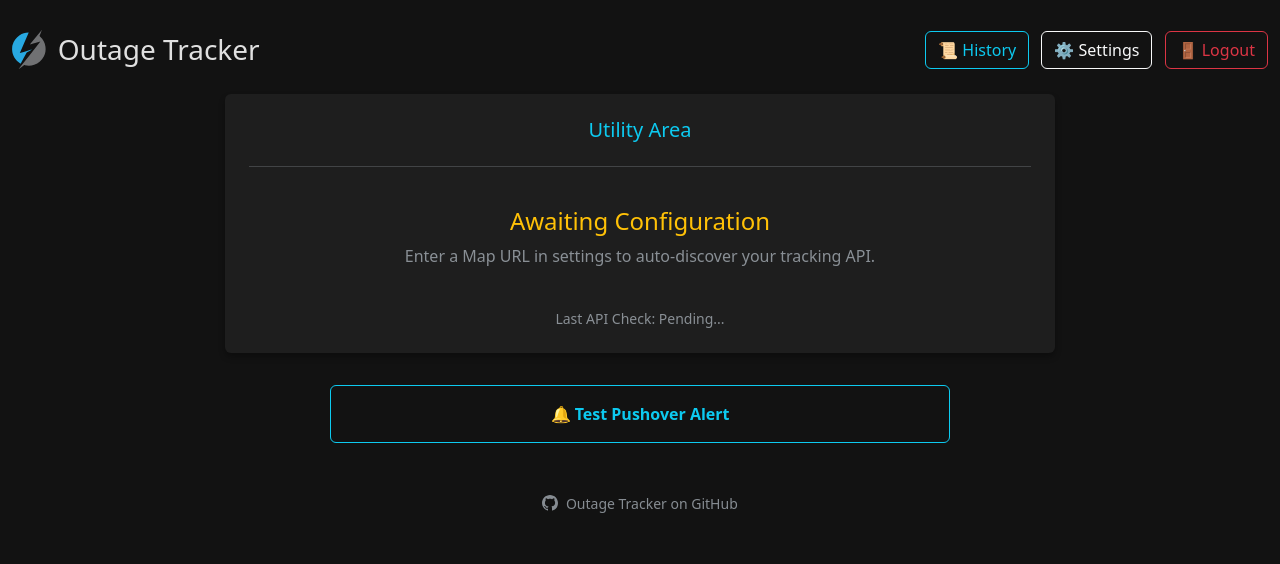
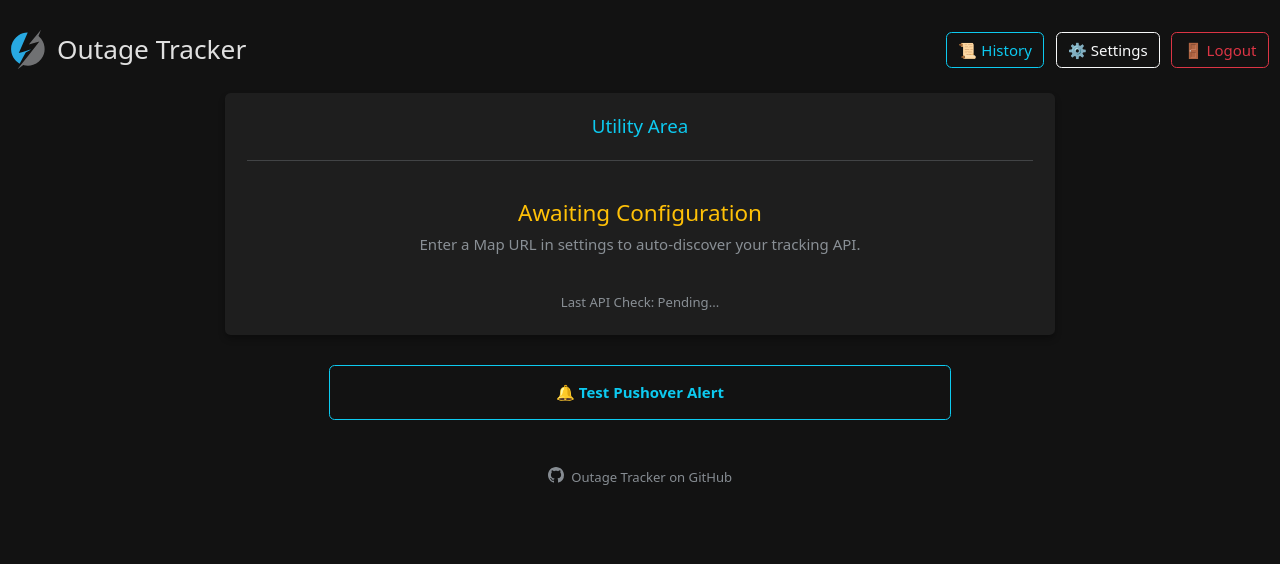
Before and after one commit to NightHawkATL/outage-tracker, a Flask app: template templates/index.html in a window 1280 px wide. Shown: the top 564 px of the page. Run offline with Flask 3, Linux system fonts and the light colour scheme; the template is opened without the code that fills it, so the values that code supplies are empty; parts of the project's set-up code (start-up, migrations or seed data) failed here and were passed over.

Commit message:
Update templates/index.html

```diff
--- a/templates/index.html
+++ b/templates/index.html
@@ -7,8 +7,9 @@
     <link rel="icon" href="{{ url_for('static', filename='favicon.ico') }}" type="image/x-icon">
     <link href="https://cdn.jsdelivr.net/npm/bootstrap@5.3.0/dist/css/bootstrap.min.css" rel="stylesheet">
     <style>
+        html { font-size: 15px; } /* Slightly scales down all text and padding globally */
         body { background-color: #121212; color: #e0e0e0; margin-top: 30px; margin-bottom: 50px; }
-        .card { background-color: #1e1e1e; border: none; box-shadow: 0 4px 6px rgba(0,0,0,0.3); }
+        .card { background-color: #1e1e1e; border: none; box-shadow: 0 4px 6px rgba(0,0,0,0.3); height: 100%; }
         .status-ok { color: #4caf50; font-weight: bold; }
         .status-outage { color: #f44336; font-weight: bold; }
         .map-banner { transition: transform 0.2s; position: relative; }
@@ -25,7 +26,7 @@
     {% endif %}
 </head>
 <body>
-    <div class="container" style="max-width: 1400px;">
+    <div class="container" style="max-width: 1500px;">
 
         <div class="d-flex flex-column flex-md-row justify-content-between align-items-center mb-4 gap-3">
             <h2 class="mb-0 d-flex align-items-center fs-3">
@@ -309,8 +310,6 @@
 
     </div>
 
-    <!-- Bootstrap Bundle with Popper (Required for Collapsible Elements) -->
-    <script src="https://cdn.jsdelivr.net/npm/bootstrap@5.3.0/dist/js/bootstrap.bundle.min.js"></script>
     <script>
         function testPushover() {
             const btn = document.getElementById('pushTestBtn');
```
